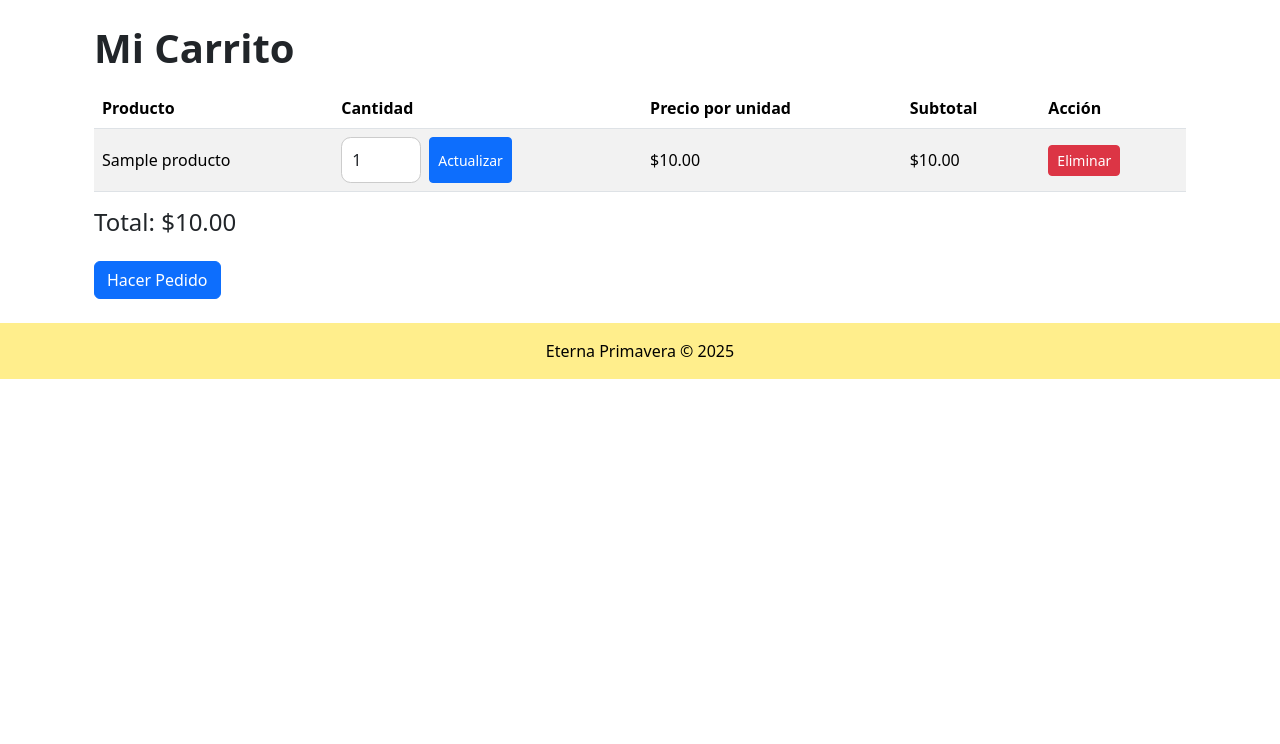
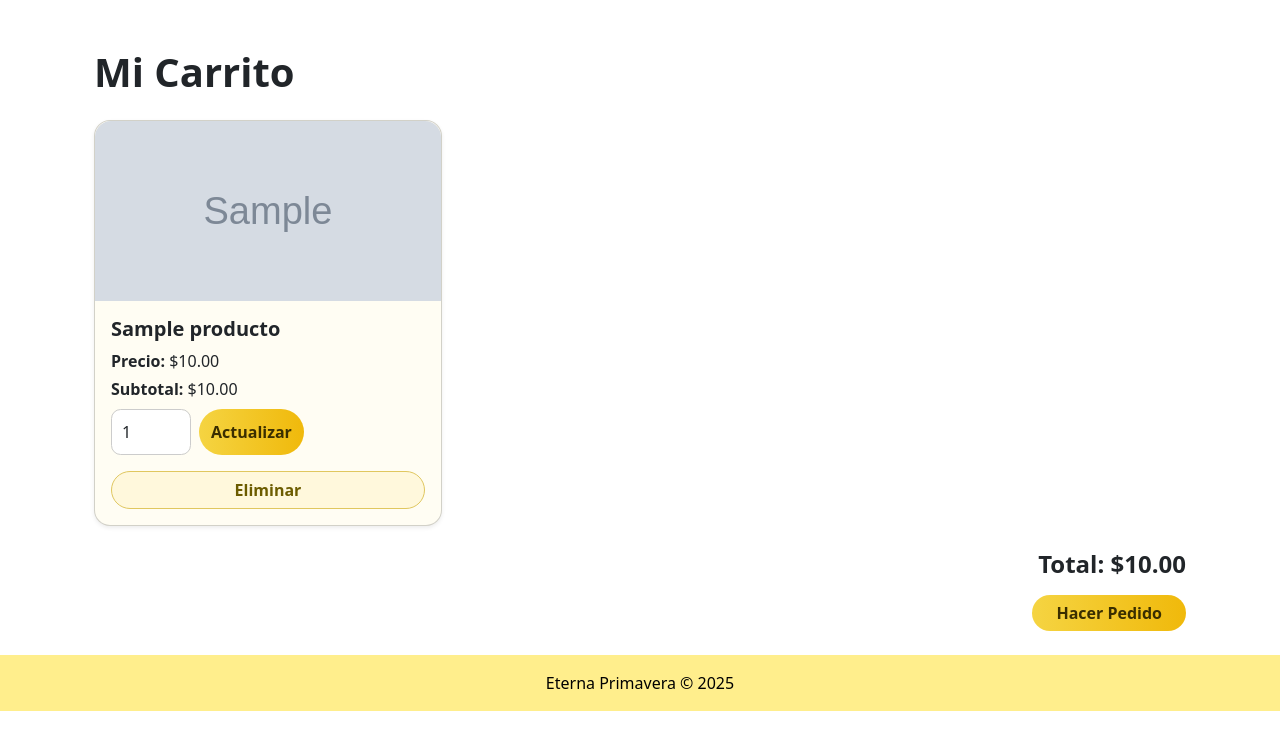
Before and after one commit to alexahurtado08/EternaPrimaveraa, a Django app: page /carrito/ in a window 1280 px wide. Shown: the part 56-800 px from the top of the page. Run offline with Django 5.2, Linux system fonts and the light colour scheme; a user stored in the database is signed in; tables that the repository leaves empty hold one stand-in row (values such as "Sample post"); grey boxes marked "Sample" are stand-in pictures.

Commit message:
Actualización vista carrito

```diff
--- a/carrito/templates/carrito/ver_carrito.html
+++ b/carrito/templates/carrito/ver_carrito.html
@@ -2,45 +2,57 @@
 {% extends "base.html" %}
 
 {% block content %}
-<div class="container mt-4">
-    <h1 class="fw-bold">Mi Carrito</h1>
+<div class="container mt-5">
+    <h1 class="fw-bold mb-4">Mi Carrito</h1>
+
     {% if carrito.items.all %}
-        <table class="table table-striped mt-3 align-middle">
-            <thead>
-                <tr>
-                    <th>Producto</th>
-                    <th>Cantidad</th>
-                    <th>Precio por unidad</th>
-                    <th>Subtotal</th>
-                    <th>Acción</th>
-                </tr>
-            </thead>
-            <tbody>
+        <div class="row g-4">
             {% for item in carrito.items.all %}
-                <tr>
-                    <td>{{ item.producto.nombre }}</td>
-                    <td>
-                        <form action="{% url 'carrito:actualizar_cantidad' item.id %}" method="post" class="d-flex">
+                <div class="col-md-6 col-lg-4">
+                    <div class="card shadow-sm rounded-4 h-100" style="background-color: #fffdf3;">
+                        {% if item.producto.imagen %}
+                            <img src="{{ item.producto.imagen.url }}" class="card-img-top rounded-top-4"
+                                 alt="{{ item.producto.nombre }}" style="height: 180px; object-fit: cover;">
+                        {% endif %}
+                        <div class="card-body d-flex flex-column">
+                            <h5 class="card-title fw-bold">{{ item.producto.nombre }}</h5>
+                            <p class="mb-1"><strong>Precio:</strong> ${{ item.producto.precio }}</p>
+                            <p class="mb-2"><strong>Subtotal:</strong> ${{ item.subtotal }}</p>
+
+                            <!-- Formulario de cantidad -->
+                            <form action="{% url 'carrito:actualizar_cantidad' item.id %}" method="post" class="d-flex mb-3">
                                 {% csrf_token %}
-                            <input type="number" name="cantidad" value="{{ item.cantidad }}" min="1" class="form-control me-2" style="width:80px;">
-                            <button type="submit" class="btn btn-primary btn-sm">Actualizar</button>
+                                <input type="number" name="cantidad" value="{{ item.cantidad }}" min="1"
+                                       class="form-control me-2" style="width:80px;">
+                                <button type="submit" class="btn rounded-pill fw-semibold"
+                                        style="background: linear-gradient(90deg, #f5d442, #f0b90b); border: none; color: #3a2e00;">
+                                    Actualizar
+                                </button>
                             </form>
-                    </td>
-                    <td>${{ item.producto.precio }}</td>
-                    <td>${{ item.subtotal }}</td>
-                    <td>
-                        <a href="{% url 'carrito:eliminar_item' item.id %}" class="btn btn-danger btn-sm">
+
+                            <!-- Botón eliminar -->
+                            <a href="{% url 'carrito:eliminar_item' item.id %}"
+                               class="btn rounded-pill fw-semibold mt-auto"
+                               style="background: #fff8dc; border: 1px solid #e0c75f; color: #6c5c00; transition: 0.3s;">
                                 Eliminar
                             </a>
-                    </td>
-                </tr>
+                        </div>
+                    </div>
+                </div>
             {% endfor %}
-            </tbody>
-        </table>
-        <h4 class="mt-3">Total: ${{ carrito.total_carrito }}</h4>
+        </div>
+
+        <!-- Total y botón de pedido -->
+        <div class="mt-4 text-end">
+            <h4 class="fw-bold">Total: ${{ carrito.total_carrito }}</h4>
+            <a href="{% url 'pedidos:hacer_pedido' %}"
+               class="btn rounded-pill px-4 fw-semibold mt-2"
+               style="background: linear-gradient(90deg, #f5d442, #f0b90b); border: none; color: #3a2e00;">
+                Hacer Pedido
+            </a>
+        </div>
     {% else %}
-        <p class="text-muted mt-3">Tu carrito está vacío.</p>
+        <p class="text-center text-muted mt-5">Tu carrito está vacío.</p>
     {% endif %}
-    <a href="{% url 'pedidos:hacer_pedido' %}" class="btn btn-primary mt-3">Hacer Pedido</a>
 </div>
 {% endblock %}
```
Lines whose indentation alone changed are shown as unchanged.
